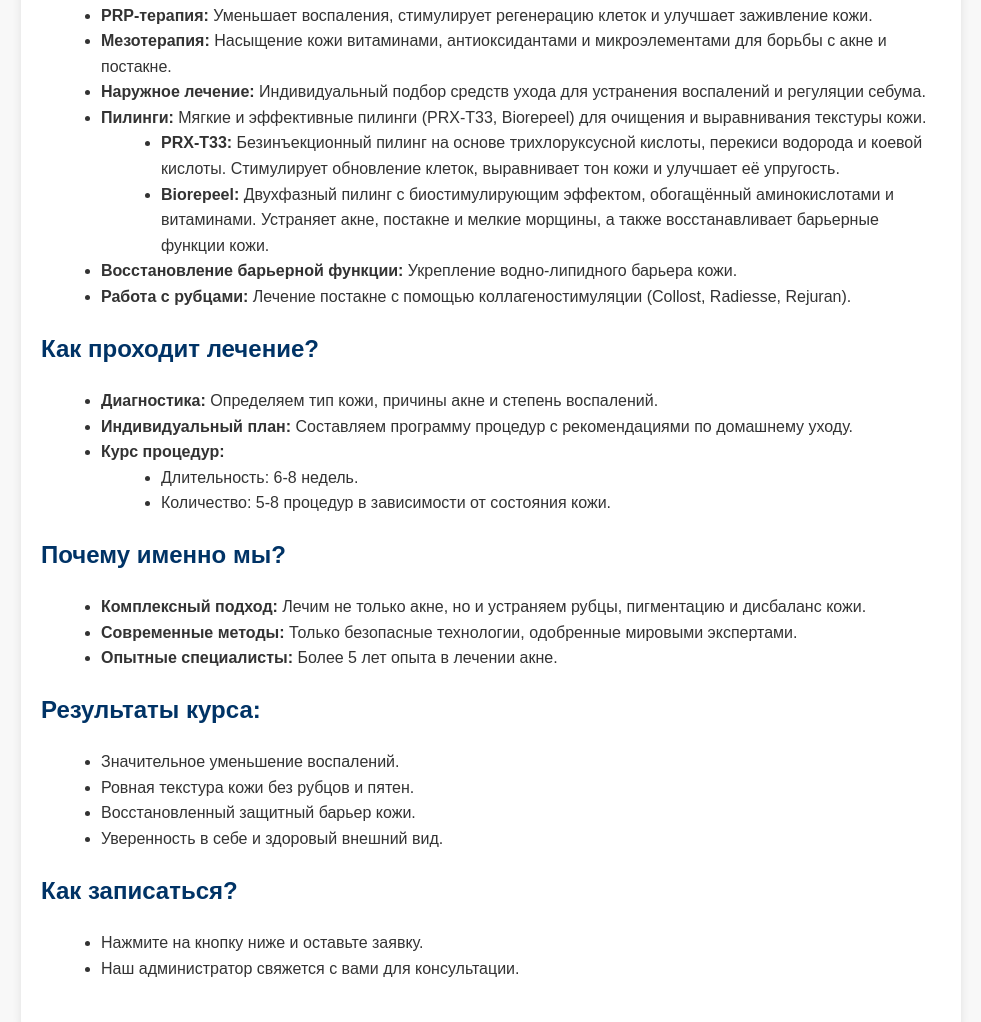
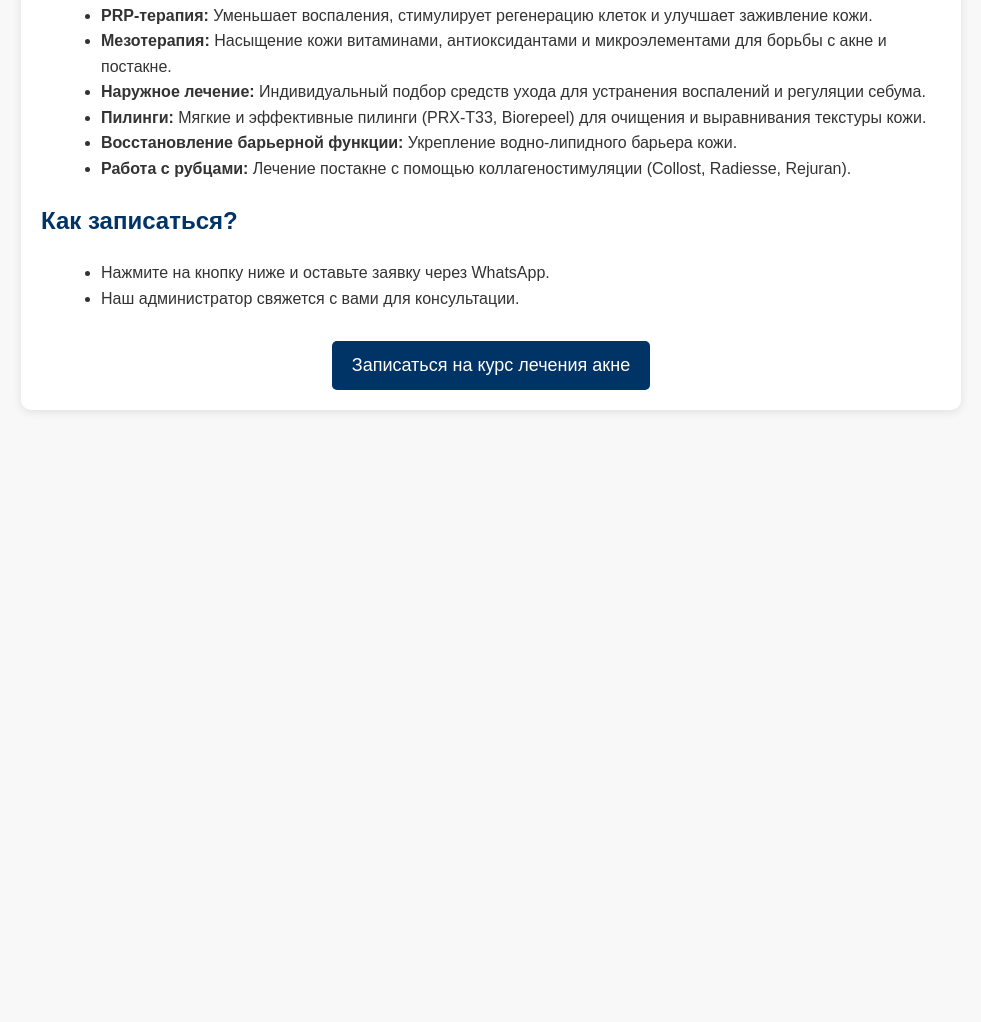
Before and after one commit to arab1978-sa/acne-treatment-site, a plain HTML site: page index.html in a window 1280 px wide. Shown: the part 230-1252 px from the top of the page, without its empty margins (149-1130 px from the left). After the commit the page ends 800 px from the top, so only its background shows below. Drawn offline with Linux system fonts and the light colour scheme.

Commit message:
Update index.html

```diff
--- a/index.html
+++ b/index.html
@@ -42,10 +42,8 @@
         }
 
         .cta {
+            text-align: center;
             margin-top: 30px;
-            display: flex;
-            justify-content: center;
-            align-items: center;
         }
 
         .cta a {
@@ -73,50 +71,19 @@
             <li><b>PRP-терапия:</b> Уменьшает воспаления, стимулирует регенерацию клеток и улучшает заживление кожи.</li>
             <li><b>Мезотерапия:</b> Насыщение кожи витаминами, антиоксидантами и микроэлементами для борьбы с акне и постакне.</li>
             <li><b>Наружное лечение:</b> Индивидуальный подбор средств ухода для устранения воспалений и регуляции себума.</li>
-            <li><b>Пилинги:</b> Мягкие и эффективные пилинги (PRX-T33, Biorepeel) для очищения и выравнивания текстуры кожи.
-                <ul>
-                    <li><b>PRX-T33:</b> Безинъекционный пилинг на основе трихлоруксусной кислоты, перекиси водорода и коевой кислоты. Стимулирует обновление клеток, выравнивает тон кожи и улучшает её упругость.</li>
-                    <li><b>Biorepeel:</b> Двухфазный пилинг с биостимулирующим эффектом, обогащённый аминокислотами и витаминами. Устраняет акне, постакне и мелкие морщины, а также восстанавливает барьерные функции кожи.</li>
-                </ul>
-            </li>
+            <li><b>Пилинги:</b> Мягкие и эффективные пилинги (PRX-T33, Biorepeel) для очищения и выравнивания текстуры кожи.</li>
             <li><b>Восстановление барьерной функции:</b> Укрепление водно-липидного барьера кожи.</li>
             <li><b>Работа с рубцами:</b> Лечение постакне с помощью коллагеностимуляции (Collost, Radiesse, Rejuran).</li>
         </ul>
 
-        <h2>Как проходит лечение?</h2>
-        <ul>
-            <li><b>Диагностика:</b> Определяем тип кожи, причины акне и степень воспалений.</li>
-            <li><b>Индивидуальный план:</b> Составляем программу процедур с рекомендациями по домашнему уходу.</li>
-            <li><b>Курс процедур:</b>
-                <ul>
-                    <li>Длительность: 6-8 недель.</li>
-                    <li>Количество: 5-8 процедур в зависимости от состояния кожи.</li>
-                </ul>
-            </li>
-        </ul>
-
-        <h2>Почему именно мы?</h2>
-        <ul>
-            <li><b>Комплексный подход:</b> Лечим не только акне, но и устраняем рубцы, пигментацию и дисбаланс кожи.</li>
-            <li><b>Современные методы:</b> Только безопасные технологии, одобренные мировыми экспертами.</li>
-            <li><b>Опытные специалисты:</b> Более 5 лет опыта в лечении акне.</li>
-        </ul>
-
-        <h2>Результаты курса:</h2>
-        <ul>
-            <li>Значительное уменьшение воспалений.</li>
-            <li>Ровная текстура кожи без рубцов и пятен.</li>
-            <li>Восстановленный защитный барьер кожи.</li>
-            <li>Уверенность в себе и здоровый внешний вид.</li>
-        </ul>
-
         <h2>Как записаться?</h2>
         <ul>
-            <li>Нажмите на кнопку ниже и оставьте заявку.</li>
+            <li>Нажмите на кнопку ниже и оставьте заявку через WhatsApp.</li>
             <li>Наш администратор свяжется с вами для консультации.</li>
         </ul>
 
         <div class="cta">
+            <a href="https://wa.me/77752635134" target="_blank">Записаться на курс лечения акне</a>
         </div>
     </div>
 </body>
```
